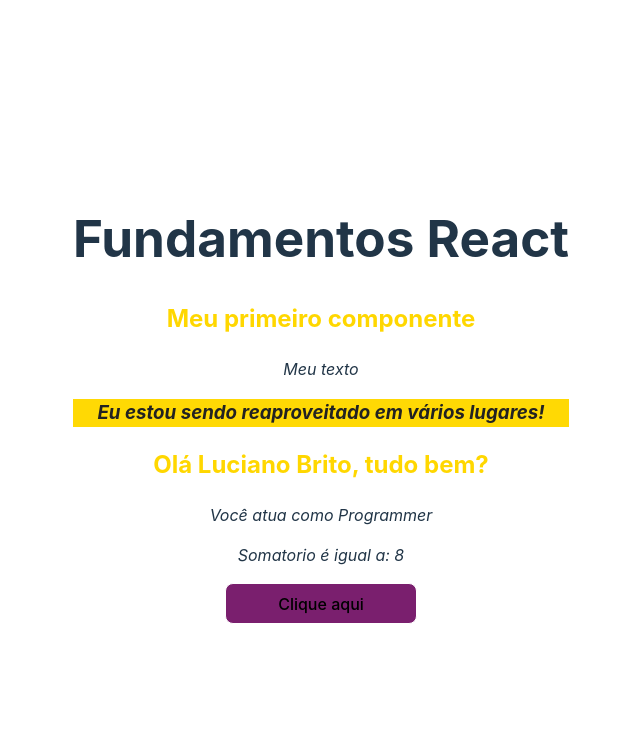
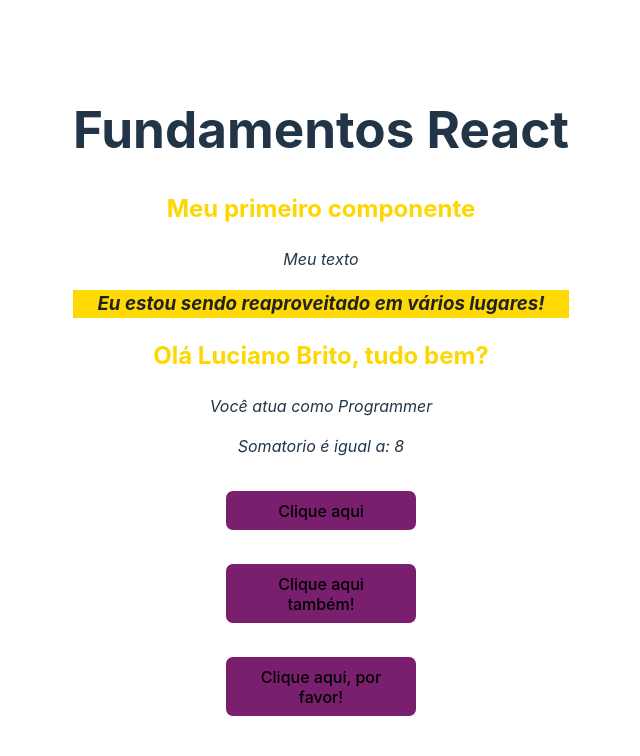
Before and after one commit to lucianobrsts/cursoreactudemy, a React (Vite) app in the folder 2_FUNDAMENTOS/fundamentos/: page / in a window 1280 px wide. Shown: the top 756 px of the page, without its empty margins (319-959 px from the left). Built offline with nearby package versions, Linux system fonts and the light colour scheme.

Commit message:
Mostra evento de botão inadequado

```diff
--- a/2_FUNDAMENTOS/fundamentos/src/App.css
+++ b/2_FUNDAMENTOS/fundamentos/src/App.css
@@ -62,6 +62,7 @@
   background-color: #7a1f6e;
   border: solid 1px #fff;
   width: 12em;
+  margin: 1em;
 }
 
 button:hover {
--- a/2_FUNDAMENTOS/fundamentos/src/components/Events.jsx
+++ b/2_FUNDAMENTOS/fundamentos/src/components/Events.jsx
@@ -11,6 +11,22 @@
             <div>
                 <button onClick={handleMyEvent}>Clique aqui</button>
             </div>
+
+            <div>
+                <button onClick={() => console.log("Clicou!")}>Clique aqui também!</button>
+            </div>
+
+            {/*Modelo de botão que não deve ser usado!*/}
+            <div>
+                <button onClick={() =>{
+                    if(true) {
+                        console.log("Isso não deveria existir =)");
+                    }
+                }}
+                >Clique aqui, por favor!
+
+                </button>
+            </div>
         </div>
     )
 }
```
